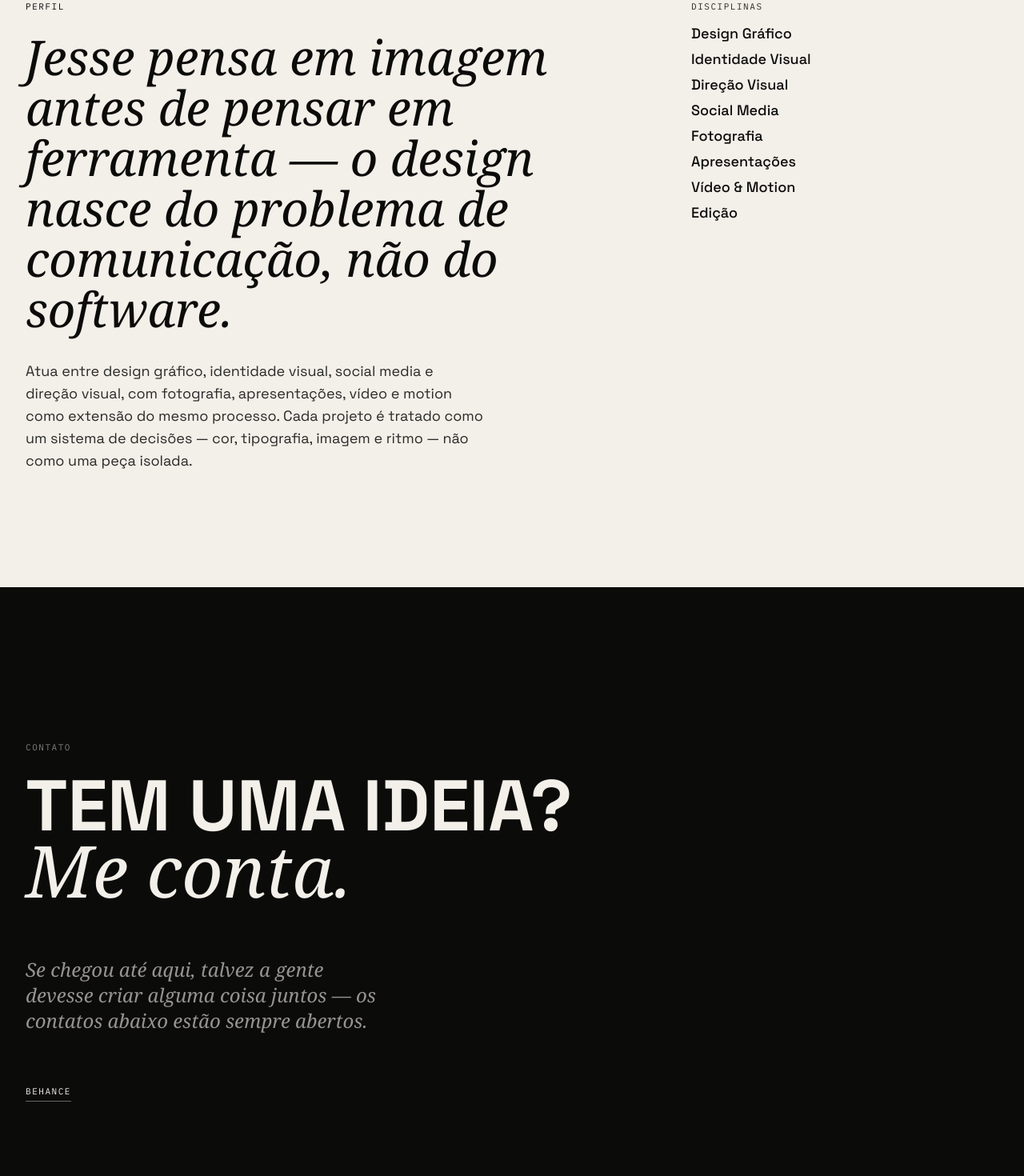
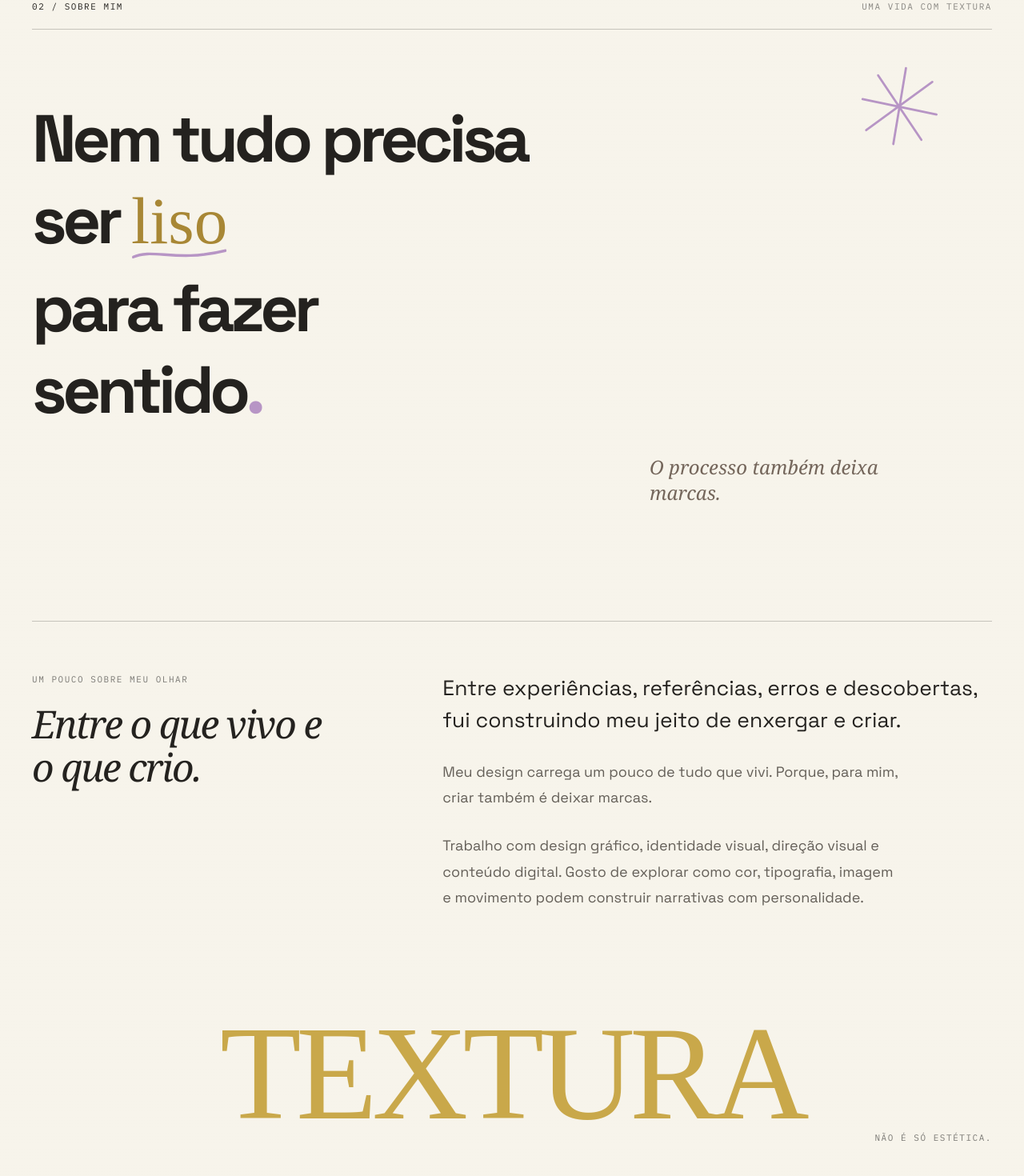
Before and after one commit to jessdesigner21/jesse-santos-portfolio, a Next.js app in the folder jesse-santos/: page / in a window 1280 px wide. Shown: the part 7320-8790 px from the top of the page at 80% size. Built offline with nearby package versions, Linux system fonts and the light colour scheme; a web font is replaced by a local one.

Commit message:
Update AboutSection.tsx

```diff
--- a/jesse-santos/components/AboutSection.tsx
+++ b/jesse-santos/components/AboutSection.tsx
@@ -1,17 +1,7 @@
+
 "use client";
 
-import { motion } from "framer-motion";
-
-/**
- * Perfil profissional — 100% sobre atuação criativa. Sem vida pessoal,
- * identidade ou biografia íntima. O campo de foto só aparece quando um
- * retrato real fornecido por Jesse for adicionado (ver comentário abaixo).
- */
-
-// Quando Jesse fornecer um retrato profissional, adicione o arquivo em
-// /public/profile/ e aponte o caminho aqui. Enquanto for null, nenhuma
-// imagem falsa é exibida.
-const PORTRAIT: string | null = null;
+import { motion, useReducedMotion } from "framer-motion";
 
 const skills = [
   "Design Gráfico",
@@ -24,52 +14,369 @@ const skills = [
   "Edição",
 ];
 
+const handwritten = {
+  fontFamily: '"hey-eloise", cursive',
+  fontWeight: 400,
+  fontStyle: "normal" as const,
+};
+
 export default function AboutSection() {
+  const reduceMotion = useReducedMotion();
+
+  const reveal = (delay = 0) => ({
+    initial: reduceMotion
+      ? false
+      : { opacity: 0, y: 32 },
+    whileInView: { opacity: 1, y: 0 },
+    viewport: { once: true, amount: 0.15 },
+    transition: {
+      duration: 0.85,
+      delay,
+      ease: [0.16, 1, 0.3, 1] as const,
+    },
+  });
+
   return (
-    <section className="relative px-5 md:px-8 py-24 md:py-36 grid md:grid-cols-12 gap-8">
+    <section
+      id="sobre"
+      aria-labelledby="sobre-titulo"
+      className="
+        relative isolate overflow-hidden
+        bg-[#F7F4EB] text-[#24221F]
+        px-5 py-24
+        md:px-10 md:py-36
+      "
+    >
+      {/* Textura de papel muito sutil */}
+      <div
+        aria-hidden="true"
+        className="pointer-events-none absolute inset-0 opacity-20"
+        style={{
+          backgroundImage:
+            "repeating-linear-gradient(0deg, transparent, transparent 3px, rgba(92,78,59,0.045) 4px)",
+        }}
+      />
+
+      <div className="relative mx-auto max-w-[1440px]">
+
+        {/* Identificação da seção */}
+
+        <div
+          className="
+            flex flex-wrap items-center justify-between
+            gap-4 border-b border-black/20 pb-5
+          "
+        >
+          <p className="editorial-num uppercase tracking-widest">
+            02 / Sobre mim
+          </p>
+
+          <p className="editorial-num uppercase text-black/45">
+            Uma vida com textura
+          </p>
+        </div>
+
+        {/* Manifesto tipográfico */}
+
+        <div className="relative pt-16 md:pt-24">
+
+          {/* Asterisco desenhado à mão */}
+          <motion.svg
+            aria-hidden="true"
+            viewBox="0 0 120 120"
+            fill="none"
+            className="
+              pointer-events-none absolute
+              right-0 top-6
+              w-16 md:right-[5%] md:top-10 md:w-28
+            "
+            initial={
+              reduceMotion
+                ? false
+                : { opacity: 0, rotate: -25, scale: 0.7 }
+            }
+            whileInView={{
+              opacity: 1,
+              rotate: 10,
+              scale: 1,
+            }}
+            viewport={{ once: true }}
+            transition={{
+              duration: 1.2,
+              ease: "easeOut",
+            }}
+          >
+            <path
+              d="M60 8 L61 111 M10 59 L111 62 M25 24 L97 99 M98 20 L22 99"
+              stroke="#B795C5"
+              strokeWidth="3"
+              strokeLinecap="round"
+            />
+          </motion.svg>
+
+          <motion.div {...reveal(0)}>
+            <h2
+              id="sobre-titulo"
+              className="
+                relative max-w-[1150px]
+                font-grotesk font-bold
+                text-[clamp(3rem,6.5vw,7.6rem)]
+                leading-[0.98]
+                tracking-[-0.065em]
+              "
+            >
+              <span className="block">
+                Nem tudo precisa
+              </span>
+
+              <span className="block mt-3 md:mt-5">
+                ser{" "}
+                <span
+                  className="
+                    relative inline-block
+                    text-[#A88735]
+                    tracking-normal
+                  "
+                  style={handwritten}
+                >
+                  liso
+
+                  {/* Rabisco lilás */}
+                  <motion.svg
+                    aria-hidden="true"
+                    viewBox="0 0 270 35"
+                    preserveAspectRatio="none"
+                    className="
+                      pointer-events-none
+                      absolute -bottom-3 left-0
+                      h-6 w-full
+                    "
+                  >
+                    <motion.path
+                      d="M5 24 C60 7 127 34 265 12"
+                      fill="none"
+                      stroke="#B795C5"
+                      strokeWidth="5"
+                      strokeLinecap="round"
+                      initial={
+                        reduceMotion
+                          ? false
+                          : { pathLength: 0 }
+                      }
+                      whileInView={{ pathLength: 1 }}
+                      viewport={{ once: true }}
+                      transition={{
+                        delay: 0.5,
+                        duration: 1.1,
+                      }}
+                    />
+                  </motion.svg>
+                </span>
+              </span>
+
+              <span className="block mt-5 md:mt-7">
+                para fazer
+              </span>
+
+              <span className="block mt-3 md:mt-5">
+                sentido
+                <span className="text-[#B795C5]">.</span>
+              </span>
+            </h2>
+          </motion.div>
+
+          {/* Pequeno detalhe de direção de arte */}
+
+          <motion.p
+            {...reveal(0.25)}
+            className="
+              mt-10 max-w-xs
+              font-serif italic
+              text-lg md:ml-auto md:mr-[9%]
+              md:text-2xl
+              text-[#74665B]
+            "
+          >
+            O processo também deixa marcas.
+          </motion.p>
+        </div>
+
+        {/* Texto de apresentação */}
+
+        <div
+          className="
+            mt-24 grid gap-10
+            border-t border-black/20 pt-12
+            md:mt-36 md:grid-cols-12
+            md:gap-8 md:pt-16
+          "
+        >
           <motion.div
-        initial={{ opacity: 0, y: 30 }}
-        whileInView={{ opacity: 1, y: 0 }}
-        viewport={{ once: true }}
-        transition={{ duration: 0.7 }}
-        className="md:col-span-7"
+            {...reveal(0)}
+            className="md:col-span-4"
           >
-        <p className="editorial-num mb-6">Perfil</p>
-        <h2 className="font-serif italic font-light text-4xl md:text-6xl leading-[1.05] max-w-2xl">
-          Jesse pensa em imagem antes de pensar em ferramenta — o design
-          nasce do problema de comunicação, não do software.
-        </h2>
-        <p className="mt-8 max-w-xl text-graphite text-lg">
-          Atua entre design gráfico, identidade visual, social media e
-          direção visual, com fotografia, apresentações, vídeo e motion como
-          extensão do mesmo processo. Cada projeto é tratado como um sistema
-          de decisões — cor, tipografia, imagem e ritmo — não como uma peça
-          isolada.
+            <p className="editorial-num mb-5 uppercase text-black/50">
+              Um pouco sobre meu olhar
+            </p>
+
+            <h3
+              className="
+                max-w-sm font-serif italic
+                text-3xl leading-[1.12]
+                tracking-[-0.04em]
+                md:text-5xl
+              "
+            >
+              Entre o que vivo e o que crio.
+            </h3>
+          </motion.div>
+
+          <motion.div
+            {...reveal(0.15)}
+            className="
+              max-w-2xl md:col-span-7
+              md:col-start-6
+            "
+          >
+            <p
+              className="
+                font-grotesk
+                text-xl leading-[1.6]
+                md:text-[1.65rem]
+                md:leading-[1.5]
+              "
+            >
+              Entre experiências, referências, erros e
+              descobertas, fui construindo meu jeito de
+              enxergar e criar.
+            </p>
+
+            <p
+              className="
+                mt-7 max-w-xl font-grotesk
+                text-base leading-[1.8]
+                text-[#645F58]
+                md:text-lg
+              "
+            >
+              Meu design carrega um pouco de tudo que vivi.
+              Porque, para mim, criar também é deixar marcas.
+            </p>
+
+            <p
+              className="
+                mt-7 max-w-xl font-grotesk
+                text-base leading-[1.8]
+                text-[#645F58]
+                md:text-lg
+              "
+            >
+              Trabalho com design gráfico, identidade visual,
+              direção visual e conteúdo digital. Gosto de
+              explorar como cor, tipografia, imagem e movimento
+              podem construir narrativas com personalidade.
+            </p>
+          </motion.div>
+        </div>
+
+        {/* Palavra gráfica de destaque */}
+
+        <motion.div
+          {...reveal(0)}
+          aria-hidden="true"
+          className="
+            relative mt-20 overflow-hidden
+            border-b border-black/20
+            pb-6 md:mt-28 md:pb-10
+          "
+        >
+          <p
+            style={handwritten}
+            className="
+              select-none whitespace-nowrap
+              text-center
+              text-[clamp(3.5rem,13vw,13rem)]
+              leading-[1.1]
+              tracking-[-0.04em]
+              text-[#C9A84A]
+            "
+          >
+            TEXTURA
+          </p>
+
+          <p
+            className="
+              relative -mt-2 text-right
+              editorial-num uppercase
+              tracking-widest
+              text-black/50
+              md:-mt-5
+            "
+          >
+            Não é só estética.
           </p>
         </motion.div>
 
+        {/* Competências profissionais */}
+
+        <div
+          className="
+            grid gap-8 pt-12
+            md:grid-cols-12 md:pt-16
+          "
+        >
           <motion.div
-        initial={{ opacity: 0, y: 30 }}
-        whileInView={{ opacity: 1, y: 0 }}
-        viewport={{ once: true }}
-        transition={{ duration: 0.7, delay: 0.15 }}
-        className="md:col-span-4 md:col-start-9"
+            {...reveal(0)}
+            className="md:col-span-4"
           >
-        {PORTRAIT ? (
-          <div className="w-full aspect-[4/5] relative overflow-hidden mb-6">
-            {/* eslint-disable-next-line @next/next/no-img-element */}
-            <img src={PORTRAIT} alt="Jesse Santos" className="w-full h-full object-cover" />
+            <p className="editorial-num uppercase text-black/50">
+              O que faço
+            </p>
+
+            <h3
+              className="
+                mt-4 font-serif italic
+                text-3xl md:text-4xl
+                tracking-[-0.04em]
+              "
+            >
+              Ferramentas de expressão.
+            </h3>
+          </motion.div>
+
+          <motion.div
+            {...reveal(0.15)}
+            className="
+              flex flex-wrap content-start
+              gap-2 md:col-span-7
+              md:col-start-6
+            "
+          >
+            {skills.map((skill, index) => (
+              <span
+                key={skill}
+                className={`
+                  inline-flex items-center
+                  border border-black/25
+                  px-4 py-3
+                  font-grotesk text-sm
+                  transition-colors duration-300
+                  hover:bg-[#E9D795]
+                  md:text-base
+                  ${
+                    index === 0
+                      ? "bg-[#E9D795]"
+                      : "bg-transparent"
+                  }
+                `}
+              >
+                {skill}
+              </span>
+            ))}
+          </motion.div>
         </div>
-        ) : null}
-        <p className="editorial-num text-graphite mb-3">Disciplinas</p>
-        <ul className="flex flex-col gap-1">
-          {skills.map((s) => (
-            <li key={s} className="font-grotesk font-medium text-lg">
-              {s}
-            </li>
-          ))}
-        </ul>
-      </motion.div>
+
+      </div>
     </section>
   );
 }
```
Lines whose indentation alone changed are shown as unchanged.
